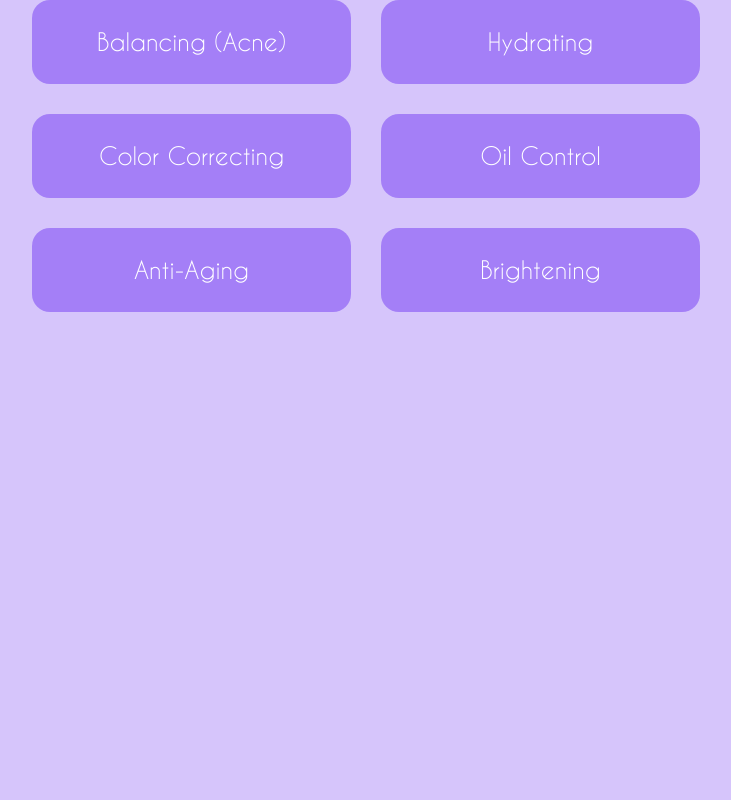
After one commit to rwg58/startup-studio, a PHP site: page /goals.html in a window 1280 px wide. The commit adds this page. Shown: the whole page, without its empty margins (274-1005 px from the left). Run offline with PHP 8.4, Linux system fonts and the light colour scheme; some libraries are stand-ins or nearby versions.

Commit message:
add goals.html

```diff
--- /dev/null
+++ b/goals.html
@@ -0,0 +1,57 @@
+<html lang="en">
+<head>
+    <title>goals</title>
+    <meta charset="utf-8">
+    <meta name="viewport" content="width=device-width, initial-scale=1">
+    <link rel="stylesheet" href="https://maxcdn.bootstrapcdn.com/bootstrap/3.3.7/css/bootstrap.min.css">
+    <script src="https://ajax.googleapis.com/ajax/libs/jquery/3.1.1/jquery.min.js"></script>
+    <script src="https://maxcdn.bootstrapcdn.com/bootstrap/3.3.7/js/bootstrap.min.js"></script>
+    <link rel="stylesheet" type="text/css" href="style.css">
+    <script src="js/functions.js"></script>
+</head>
+<body>
+    <div class="container outer">
+        <div class="row">
+            <div class="col-sm-6">
+                <div class="goals">
+                    <button type="button" class="btn btn-default unselected" id="balancing" onclick="updateGoals('balancing')">Balancing (Acne)</button>
+                </div>
+            </div>
+
+            <div class="col-sm-6">
+                <div class="goals">
+                    <button type="button" class="btn btn-default unselected" id="hydrating" onclick="updateGoals('hydrating')">Hydrating</button>
+                </div>
+            </div>
+        </div>
+
+        <div class="row">
+            <div class="col-sm-6">
+                <div class="goals">
+                    <button type="button" class="btn btn-default unselected" id="colorCorrecting" onclick="updateGoals('colorCorrecting')">Color Correcting</button>
+                </div>
+            </div>
+
+            <div class="col-sm-6">
+                <div class="goals">
+                    <button type="button" class="btn btn-default unselected" id="oilControl" onclick="updateGoals('oilControl')">Oil Control</button>
+                </div>
+            </div>
+        </div>
+
+        <div class="row">
+            <div class="col-sm-6">
+                <div class="goals">
+                    <button type="button" class="btn btn-default unselected" id="antiAging" onclick="updateGoals('antiAging')">Anti-Aging</button>
+                </div>
+            </div>
+
+            <div class="col-sm-6">
+                <div class="goals">
+                    <button type="button" class="btn btn-default unselected" id="brightening" onclick="updateGoals('brightening')">Brightening</button>
+                </div>
+            </div>
+        </div>
+    </div>
+</body>
+</html>
--- a/js/functions.js
+++ b/js/functions.js
@@ -27,3 +27,28 @@ function updateAllergStatus(allergyStatus){
 		document.getElementById('allergyNo').setAttribute("class",'unselected');
 	}
 }
+
+
+function updateGoals(goals){
+
+	document.getElementById(goals).setAttribute("class",'selected');
+
+	if (goals!="balancing"){
+		document.getElementById('balancing').setAttribute("class",'unselected');
+	}
+	if (goals!="hydrating"){
+		document.getElementById('hydrating').setAttribute("class",'unselected');
+	}
+	if (goals!="colorCorrecting"){
+		document.getElementById('colorCorrecting').setAttribute("class",'unselected');
+	}
+	if (goals!="oilControl"){
+		document.getElementById('oilControl').setAttribute("class",'unselected');
+	}
+	if (goals!="antiAging"){
+		document.getElementById('antiAging').setAttribute("class",'unselected');
+	}
+	if (goals!="brightening"){
+		document.getElementById('brightening').setAttribute("class",'unselected');
+	}
+}
--- a/style.css
+++ b/style.css
@@ -18,16 +18,16 @@ body{
     height: 100px;
 }
 
-.quiz > button{
-/*    background-color: rgba(164, 127, 247, 1);*/
-    border: solid rgba(95, 95, 95, 1) 0px;
-    cursor: pointer !important;
-    width: 100%;
-    height: 100%;
-    border-radius: 18px;
-    font-family:"Caviar dreams";
-    color: white;
-    font-size: 24px;
+.goals{
+    border-radius: 20px;
+    top: 0;
+    right: 0;
+    bottom: 0;
+    left: 0;
+    transition: border-color 0.4s ease 0s, background-color 0.4s ease 0s;
+    margin-bottom: 30px;
+/*    width: 328px;*/
+    height: 84px;
 }
 
 .outer{
@@ -39,10 +39,29 @@ body{
     color: #333 !important;
     background-color: #e6e6e6;
     border-color: #adadad;
+
+/*following part same as "unselected"*/
+    border: solid rgba(95, 95, 95, 1) 0px;
+    cursor: pointer !important;
+    width: 100%;
+    height: 100%;
+    border-radius: 18px;
+    font-family:"Caviar dreams";
+    font-size: 24px;
+
+
 }
 
 .unselected{
     background-color: rgba(164, 127, 247, 1);
+    border: solid rgba(95, 95, 95, 1) 0px;
+    cursor: pointer !important;
+    width: 100%;
+    height: 100%;
+    border-radius: 18px;
+    font-family:"Caviar dreams";
+    color: white;
+    font-size: 24px;
 }
 
 button:focus {outline:0;}
```
